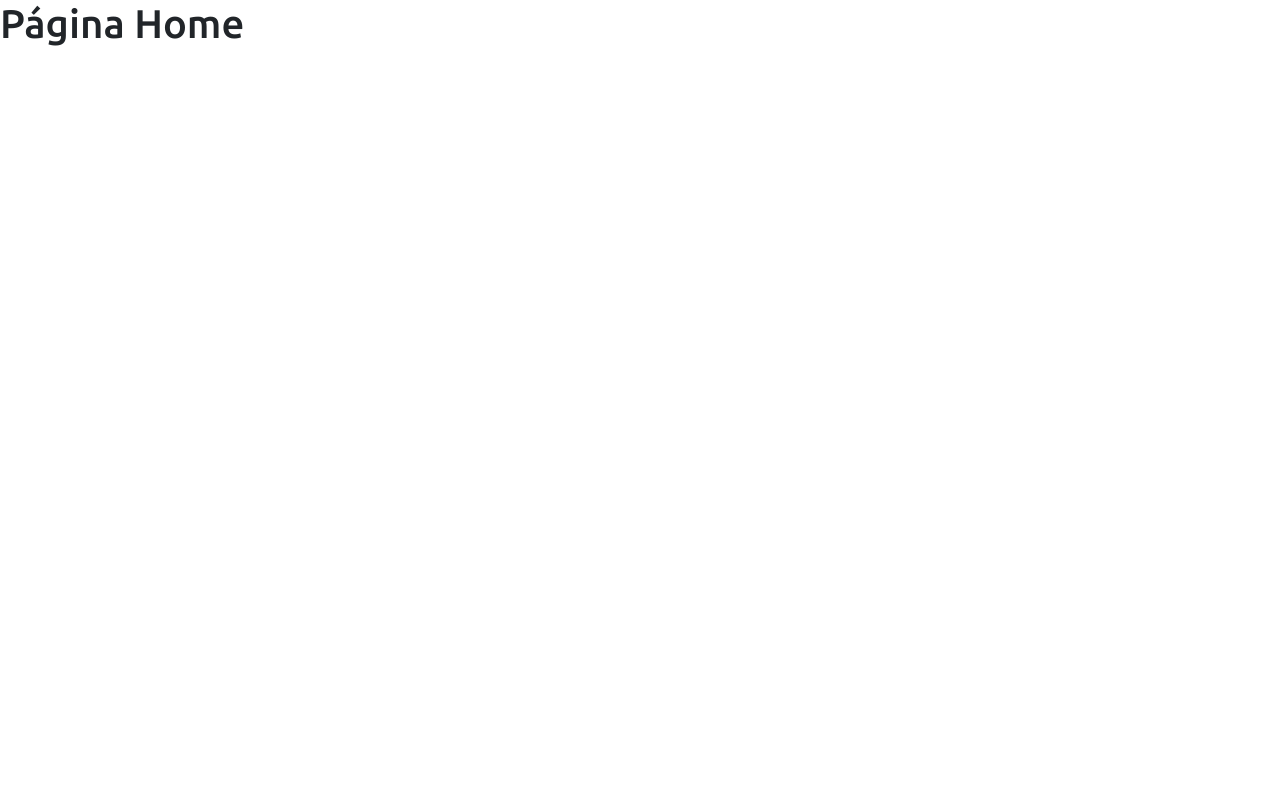
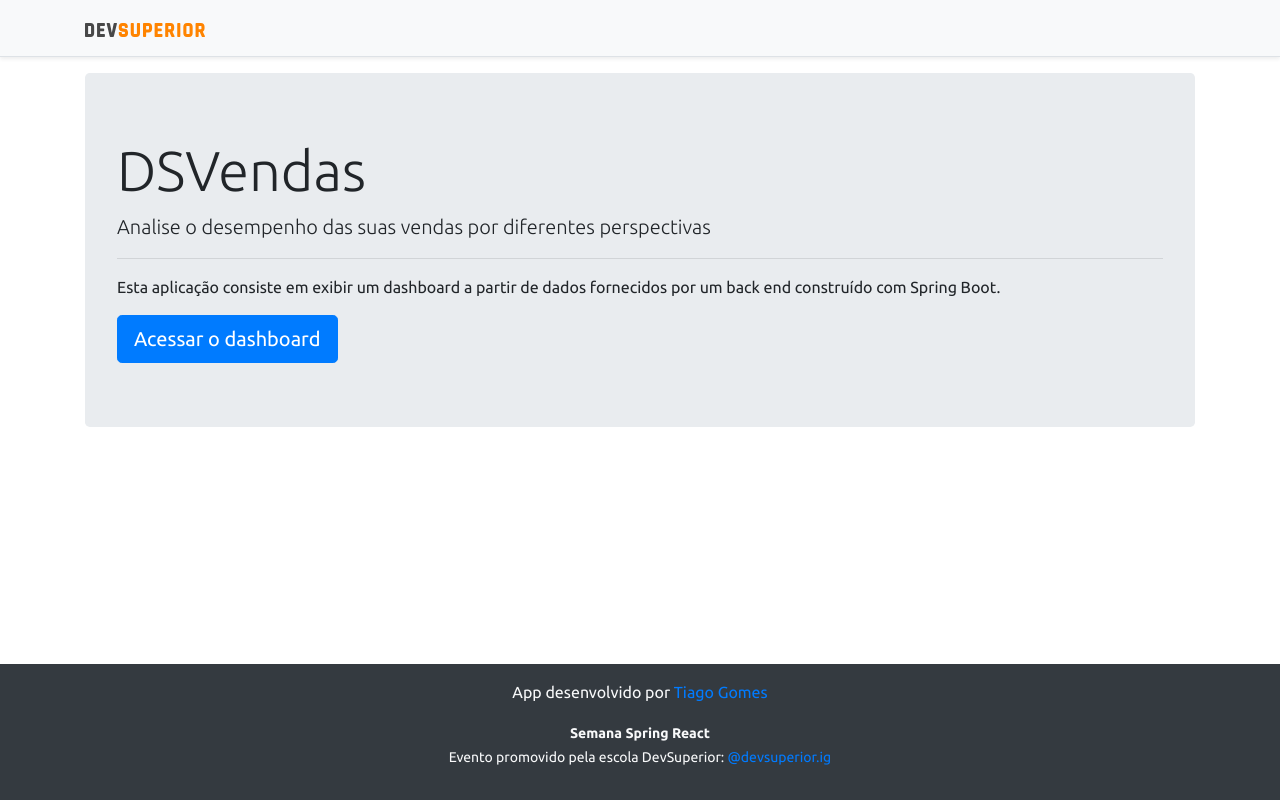
Before and after one commit to tiagogomes187/projeto-sds3, a React (Create React App) app in the folder frontend/: page / in a window 1280 px wide. Built offline with nearby package versions, Linux system fonts and the light colour scheme.

Commit message:
Home, navigation

```diff
--- a/frontend/src/components/NavBar/index.tsx
+++ b/frontend/src/components/NavBar/index.tsx
@@ -1,15 +1,18 @@
-import ImgDsDark from 'assets/img/ds_dark.svg';
+import ImgDsDark from "assets/img/ds_dark.svg";
+import { Link } from "react-router-dom";
 
-const NavBar = () =>  {
+const NavBar = () => {
   return (
     <div className="d-flex flex-column flex-md-row align-items-center p-3 px-md-4 mb-3 bg-light border-bottom shadow-sm">
       <div className="container">
         <nav className="my-2 my-md-0 mr-md-3">
+          <Link to="/">
           <img src={ImgDsDark} alt="DevSuperior" width="120" />
+          </Link>
         </nav>
       </div>
     </div>
   );
-  }
+};
 
 export default NavBar;
--- a/frontend/src/pages/Home/index.tsx
+++ b/frontend/src/pages/Home/index.tsx
@@ -1,9 +1,30 @@
+import Footer from "components/Footer";
+import NavBar from "components/NavBar";
+import { Link } from "react-router-dom";
+
 const Home = () => {
-    return (
-        <div>
-            <h1>Página Home</h1>
-        </div>
-    );
-}
+  return (
+    <>
+    <NavBar />
+    <div className="container">
+      <div className="jumbotron">
+        <h1 className="display-4">DSVendas</h1>
+        <p className="lead">
+          Analise o desempenho das suas vendas por diferentes perspectivas
+        </p>
+        <hr />
+        <p>
+          Esta aplicação consiste em exibir um dashboard a partir de dados
+          fornecidos por um back end construído com Spring Boot.
+        </p>
+        <Link className="btn btn-primary btn-lg" to="/dashboard">
+            Acessar o dashboard
+        </Link>
+      </div>
+    </div>
+    <Footer />
+    </>
+  );
+};
 
 export default Home;
```
Lines whose indentation alone changed are shown as unchanged.
